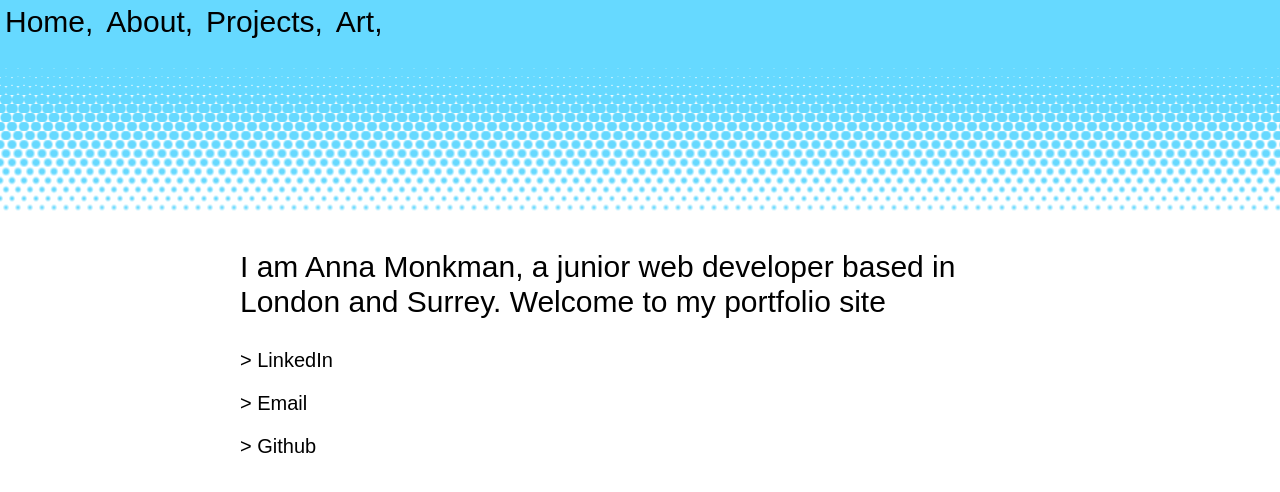
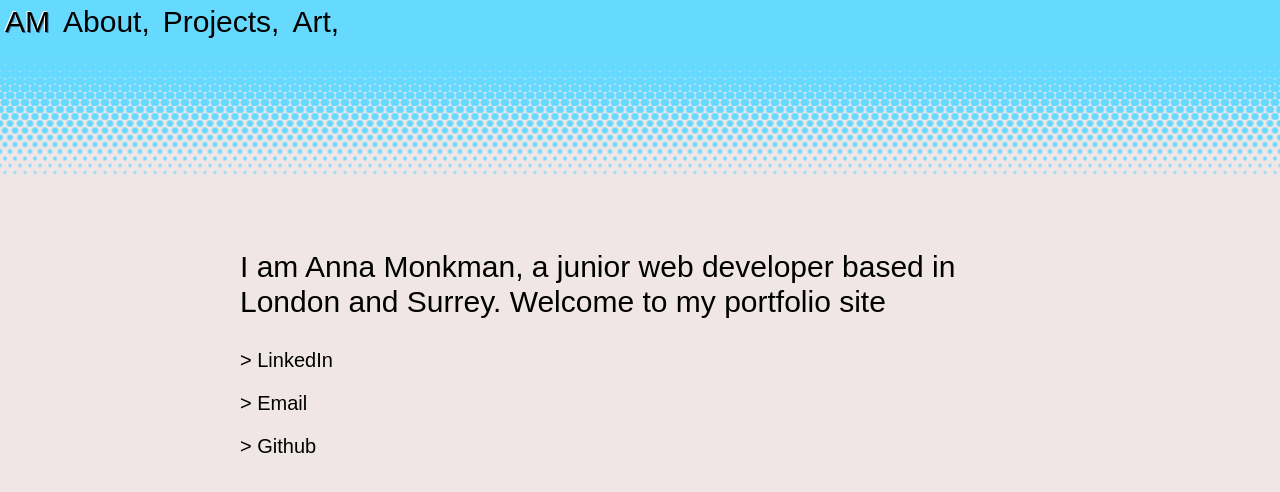
Before and after one commit to annamonkman/react-portfolio, a React (Create React App) app in the folder client/: page / in a window 1280 px wide. Shown: the top 492 px of the page. Built offline with nearby package versions, Linux system fonts and the light colour scheme.

Commit message:
css folio

```diff
--- a/client/src/components/Art.js
+++ b/client/src/components/Art.js
@@ -8,84 +8,44 @@ const Art = () => {
 
         <div className="content-art">
 
-          <h2>Art</h2>
-          <div className="art-gallery">
           <Fade top>
+            <div className="art-proj">
               <div className="art-pic"></div>
+              <div className="art-description">
+                <p>Commission bed for artist christoper bond - 3 screen shots . made using blender version.. , mega scans, </p>
+              </div>
+            </div>
           </Fade>
-            <Fade top>
+
+
+          <div className="art-proj">
             <div className="art-pic"></div>
-            </Fade>
-            <Fade top>
+            <div className="art-description">
+              <p>degree show 2019 - installation and screenshots from films</p>
+            </div>
+          </div>
+
+          <div className="art-proj">
             <div className="art-pic"></div>
-            </Fade>
-            <Fade top>
+            <div className="art-description">
+              <p>the line -screenshots from film</p>
+            </div>
+          </div>
+
+          <div className="art-proj">
             <div className="art-pic"></div>
-            </Fade>
-            <Fade top>
+            <div className="art-description">
+              <p>the knight  - screenshots from film</p>
+            </div>
+          </div>
+
+          <div className="art-proj">
             <div className="art-pic"></div>
-            </Fade>
-            <Fade top>
-              <div className="art-pic"></div>
-            </Fade>
-            <Fade top>
-              <div className="art-pic"></div>
-            </Fade>
-            <Fade top>
-              <div className="art-pic"></div>
-            </Fade>
-            <Fade top>
-              <div className="art-pic"></div>
-            </Fade>
-            <Fade top>
-              <div className="art-pic"></div>
-            </Fade>
-            <Fade top>
-              <div className="art-pic"></div>
-            </Fade>
-            <Fade top>
-              <div className="art-pic"></div>
-            </Fade>
-            <Fade top>
-              <div className="art-pic"></div>
-            </Fade>
-            <Fade top>
-              <div className="art-pic"></div>
-            </Fade>
-            <Fade top>
-              <div className="art-pic"></div>
-            </Fade>
-            <Fade top>
-              <div className="art-pic"></div>
-            </Fade>
-            <Fade top>
-              <div className="art-pic"></div>
-            </Fade>
-            <Fade top>
-              <div className="art-pic"></div>
-            </Fade>
-            <Fade top>
-              <div className="art-pic"></div>
-            </Fade>
-            <Fade top>
-              <div className="art-pic"></div>
-            </Fade>
-            <Fade top>
-              <div className="art-pic"></div>
-            </Fade>
-            <Fade top>
-              <div className="art-pic"></div>
-            </Fade>
-            <Fade top>
-              <div className="art-pic"></div>
-            </Fade>
-            <Fade top>
-              <div className="art-pic"></div>
-            </Fade>
-            <Fade top>
-              <div className="art-pic"></div>
-            </Fade>
+            <div className="art-description">
+              <p>drawing etc</p>
             </div>
+          </div>
+
         </div>
 
 
--- a/client/src/components/Nav.js
+++ b/client/src/components/Nav.js
@@ -1,19 +1,15 @@
 import React from 'react'
 import { Link } from 'react-router-dom'
 
-// import PropTypes from 'prop-types'
-// import { withRouter } from 'react-router'
-
 const Nav = () => {
 
-
   return (
-
-    <div className="nav-container">
+    <div>
+      <div className="nav-container-blue">
         <div className="nav-links-container">
-        <div className="nav-link-indv-div">
+          <div className="nav-link-logo-div">
             <Link to="/">
-            Home,
+              AM
             </Link>
           </div>
           <div className="nav-link-indv-div">
@@ -32,10 +28,17 @@ const Nav = () => {
             </Link>
           </div>
         </div>
+      </div>
+    </div>
 
+  )
 
-    </div>
-  )
 }
 
 export default Nav
+
+// if location === home blue
+// if location === about orange
+// if location === projects grey
+// if location === art red
+// use location prop that is added to your componeny by connecting  the component to the router via `withRouter`. from there you can apply a conditional style based on which route path you are in.
--- a/client/src/styles/main.scss
+++ b/client/src/styles/main.scss
@@ -274,8 +274,9 @@ progress {
 
 /** -----------------------------------------------------------------------VARIABLES*/
 
+$nav-blue1: #66d9ff;
 $nav-blue: #66d9ff;
-$nav-grey: #ffd79b;
+$nav-grey: #ebebcb;
 
 /** -----------------------------------------------------------------------MAIN*/
 a {
@@ -287,10 +288,21 @@ a {
   font-family: sans-serif;
 }
 
+body {
+  background-color: rgb(240, 230, 230);
+}
+
 /** -----------------------------------------------------------------------NAV*/
 
-.nav-container {
+.nav-container-blue {
   background-color: $nav-blue;
+  height: 50px;
+  margin-top: 0;
+  // border: 1px solid red;
+}
+
+.nav-container-red {
+  background-color: red;
   height: 50px;
   margin-top: 0;
   // border: 1px solid red;
@@ -310,6 +322,16 @@ a {
   margin-left: 5px;
 }
 
+.nav-link-logo-div {
+  margin-right: 8px;
+  margin-top: 5px;
+  margin-left: 5px;
+  color: $nav-blue;
+  text-shadow: -1px -1px 0px rgb(255, 255, 255), 1px 1px 0px rgb(54, 119, 156);
+  font-family:'Times New Roman', Times, serif;
+
+}
+
 /** -----------------------------------------------------------------------DOTS HOME*/
 .dot-home {
   height: 170px;
@@ -318,98 +340,98 @@ a {
 
 .dot1, .dot2, .dot3, .dot4, .dot5, .dot6, .dot7, .dot8, .dot9, .dot10, .dot11, .dot12, .dot13, .dot14, .dot15, .dot16, .dot17, .dot18 {
     /* border: 1px solid green; */
-    height: 9px;
+    height: 7px;
   }
 
   .dot1 {
-    background-image: radial-gradient($nav-blue 90%, transparent 90%);
-    background-position: 6px, 0, 0px 0;
-    background-size: 12px 12px;
+    background-image: radial-gradient($nav-blue 85%, transparent 90%);
+    background-position: 5px, 0, 0px 0;
+    background-size: 10px 10px;
   }
   .dot2 {
-    background-image: radial-gradient($nav-blue 85%, transparent 90%);
+    background-image: radial-gradient($nav-blue 80%, transparent 90%);
     background-position: 0px, 0, 0px 0;
-    background-size: 12px 12px;
+    background-size: 10px 10px;
   }
   .dot3 {
-    background-image: radial-gradient($nav-blue 80%, transparent 90%);
-    background-position: 6px, 0, 0px 0;
-    background-size: 12px 12px;
+    background-image: radial-gradient($nav-blue 75%, transparent 90%);
+    background-position: 5px, 0, 0px 0;
+    background-size: 10px 10px;
   }
   .dot4 {
-    background-image: radial-gradient($nav-blue 75%, transparent 85%);
+    background-image: radial-gradient($nav-blue 70%, transparent 85%);
     background-position: 0px, 0, 0px 0;
-    background-size: 12px 12px;
+    background-size: 10px 10px;
   }
   .dot5 {
-    background-image: radial-gradient($nav-blue 70%, transparent 85%);
-    background-position: 6px, 0, 0px 0;
-    background-size: 12px 12px;
+    background-image: radial-gradient($nav-blue 65%, transparent 85%);
+    background-position: 5px, 0, 0px 0;
+    background-size: 10px 10px;
   }
   .dot6 {
-    background-image: radial-gradient($nav-blue 65%, transparent 80%);
+    background-image: radial-gradient($nav-blue 60%, transparent 80%);
     background-position: 0px, 0, 0px 0;
-    background-size: 12px 12px;
+    background-size: 10px 10px;
   }
   .dot7 {
-    background-image: radial-gradient($nav-blue 60%, transparent 80%);
-    background-position: 6px, 0, 0px 0;
-    background-size: 12px 12px;
+    background-image: radial-gradient($nav-blue 55%, transparent 80%);
+    background-position: 5px, 0, 0px 0;
+    background-size: 10px 10px;
   }
   .dot8 {
-    background-image: radial-gradient($nav-blue 55%, transparent 75%);
+    background-image: radial-gradient($nav-blue 50%, transparent 75%);
     background-position: 0px, 0, 0px 0;
-    background-size: 12px 12px;
+    background-size: 10px 10px;
   }
   .dot9 {
-    background-image: radial-gradient($nav-blue 50%, transparent 70%);
-    background-position: 6px, 0, 0px 0;
-    background-size: 12px 12px;
+    background-image: radial-gradient($nav-blue 45%, transparent 70%);
+    background-position: 5px, 0, 0px 0;
+    background-size: 10px 10px;
   }
   .dot10 {
-    background-image: radial-gradient($nav-blue 45%, transparent 70%);
+    background-image: radial-gradient($nav-blue 40%, transparent 65%);
     background-position: 0px, 0, 0px 0;
-    background-size: 12px 12px;
+    background-size: 10px 10px;
   }
   .dot11 {
-    background-image: radial-gradient($nav-blue 40%, transparent 65%);
-    background-position: 6px, 0px, 0px, 0px;
-    background-size: 12px 12px;
+    background-image: radial-gradient($nav-blue 35%, transparent 60%);
+    background-position: 5px, 0px, 0px, 0px;
+    background-size: 10px 10px;
   }
   .dot12 {
-    background-image: radial-gradient($nav-blue 35%, transparent 65%);
+    background-image: radial-gradient($nav-blue 30%, transparent 60%);
     background-position: 0px, 0px, 0px, 0px;
-    background-size: 12px 12px;
+    background-size: 10px 10px;
   }
   .dot13 {
-    background-image: radial-gradient($nav-blue 30%, transparent 60%);
-    background-position: 6px, 0px, 0px, 0px;
-    background-size: 12px 12px;
+    background-image: radial-gradient($nav-blue 25%, transparent 55%);
+    background-position: 5px, 0px, 0px, 0px;
+    background-size: 10px 10px;
   }
   .dot14 {
-    background-image: radial-gradient($nav-blue 25%, transparent 55%);
+    background-image: radial-gradient($nav-blue 20%, transparent 50%);
     background-position: 0px, 0px, 0px, 0px;
-    background-size: 12px 12px;
+    background-size: 10px 10px;
   }
   .dot15 {
-    background-image: radial-gradient($nav-blue 20%, transparent 50%);
-    background-position: 6px, 0px, 0px, 0px;
-    background-size: 12px 12px;
+    background-image: radial-gradient($nav-blue 15%, transparent 45%);
+    background-position: 5px, 0px, 0px, 0px;
+    background-size: 10px 10px;
   }
   .dot16 {
-    background-image: radial-gradient($nav-blue 15%, transparent 45%);
+    background-image: radial-gradient($nav-blue 10%, transparent 40%);
     background-position: 0px, 0px, 0px, 0px;
-    background-size: 12px 12px;
+    background-size: 10px 10px;
   }
   .dot17 {
-    background-image: radial-gradient($nav-blue 10%, transparent 40%);
-    background-position: 6px, 0px, 0px, 0px;
-    background-size: 12px 12px;
+    background-image: radial-gradient($nav-blue 5%, transparent 35%);
+    background-position: 5px, 0px, 0px, 0px;
+    background-size: 10px 10px;
   }
   .dot18 {
-    background-image: radial-gradient($nav-blue 5%, transparent 40%);
+    background-image: radial-gradient($nav-blue 2%, transparent 30%);
     background-position: 0px, 0px, 0px, 0px;
-    background-size: 12px 12px;
+    background-size: 10px 10px;
   }
 
 /** -----------------------------------------------------------------------HOME*/
@@ -453,7 +475,7 @@ a {
   }
 
   .content-art {
-    background-color: $nav-blue;
+    background-color: rgb(102, 102, 102);
     margin: 0;
     padding: 20px;
   }
@@ -568,25 +590,55 @@ a {
 
   .content-about {
     background-color: $nav-grey;
-    margin: 0;
-    padding: 20px;
-  }
-  .content-about p {
-    margin: 0;
+    margin: 0 auto;
+    padding: 30px;
+    border: 1px solid red;
   }
 
   .bio-wrapper {
-    // border: 1px solid red;
+    border: 1px solid red;
+    max-width: 800px;
+    margin: 0 auto;
+  }
+
+  .experience-wrapper {
+    border: 1px solid red;
     padding: 20px;
   }
-  .bio-wrapper p {
-    margin: 15px;
+  .experience-title {
+    border: 1px solid green;
+  }
+  .experience-list {
+    border: 1px solid green;
+  }
+  .experience-indv {
+    border: 1px solid magenta;
   }
 
+    /** ---------------------------------------------------------------About --> skills*/
+
   .skills-wrapper {
-    // border: 1px solid red;
+    padding: 40px;
+    border: 1px solid red;
+    max-width: 800px;
+    margin: 0 auto;
+  }
+  .frontend-wrapper {
+    border: 1px solid green;
+    display: flex;
+    justify-content: space-between;
+  }
+  .skill-indv-wrapper {
+    border: 1px solid magenta;
+    display: flex;
+    flex-direction: column;
+    max-width: 80px;
+  }
+  .skill-indv-img {
+    background-image: url('https://images.unsplash.com/photo-1617854818583-09e7f077a156?ixid=MnwxMjA3fDB8MHxwaG90by1wYWdlfHx8fGVufDB8fHx8&ixlib=rb-1.2.1&auto=format&fit=crop&w=1050&q=80');
     padding: 40px;
   }
-  .skills-wrapper p {
-    margin: 15px;
+  .skill-indv-title {
+    border: 1px solid black;
+    padding: 10px;
   }
```
Also changed, not shown: client/src/components/About.js (+123 -13 lines). Lines whose indentation alone changed are shown as unchanged.
